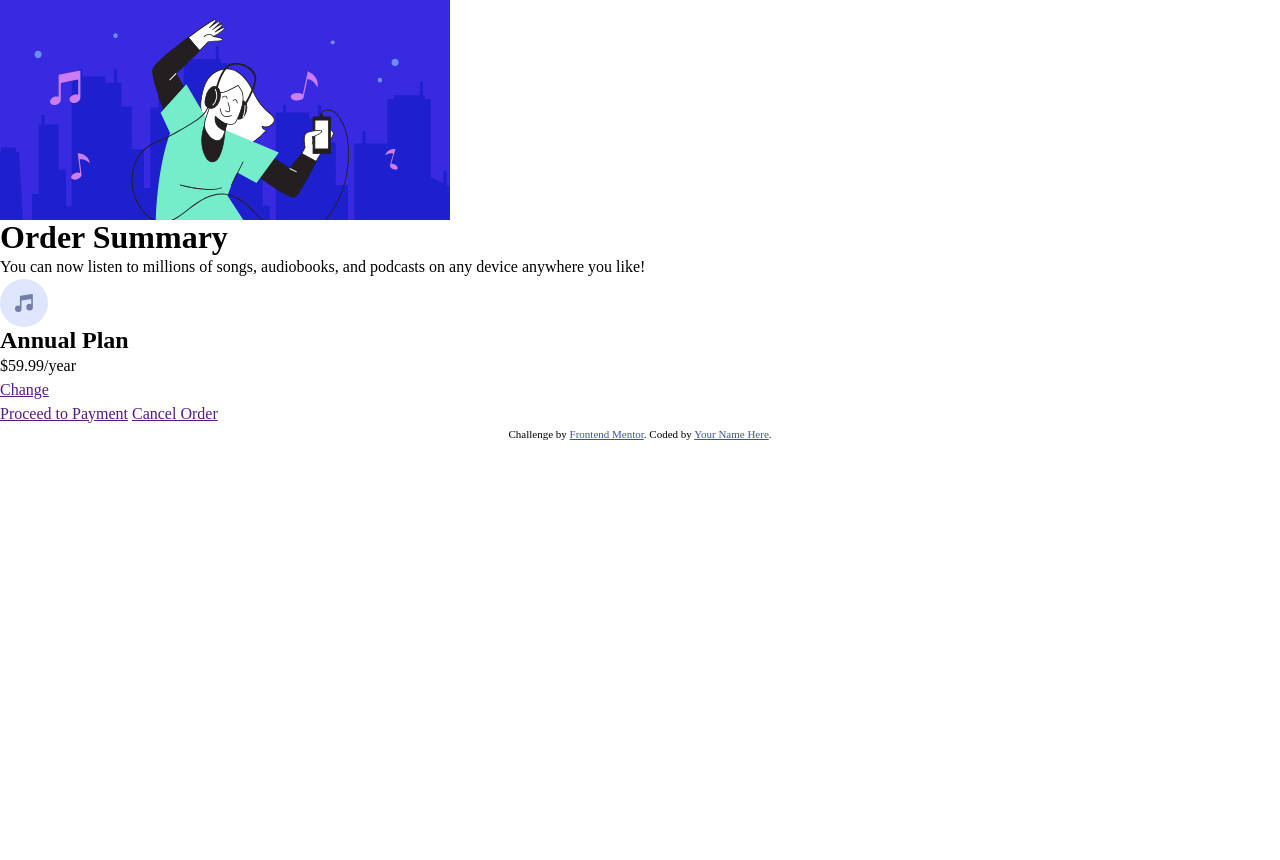
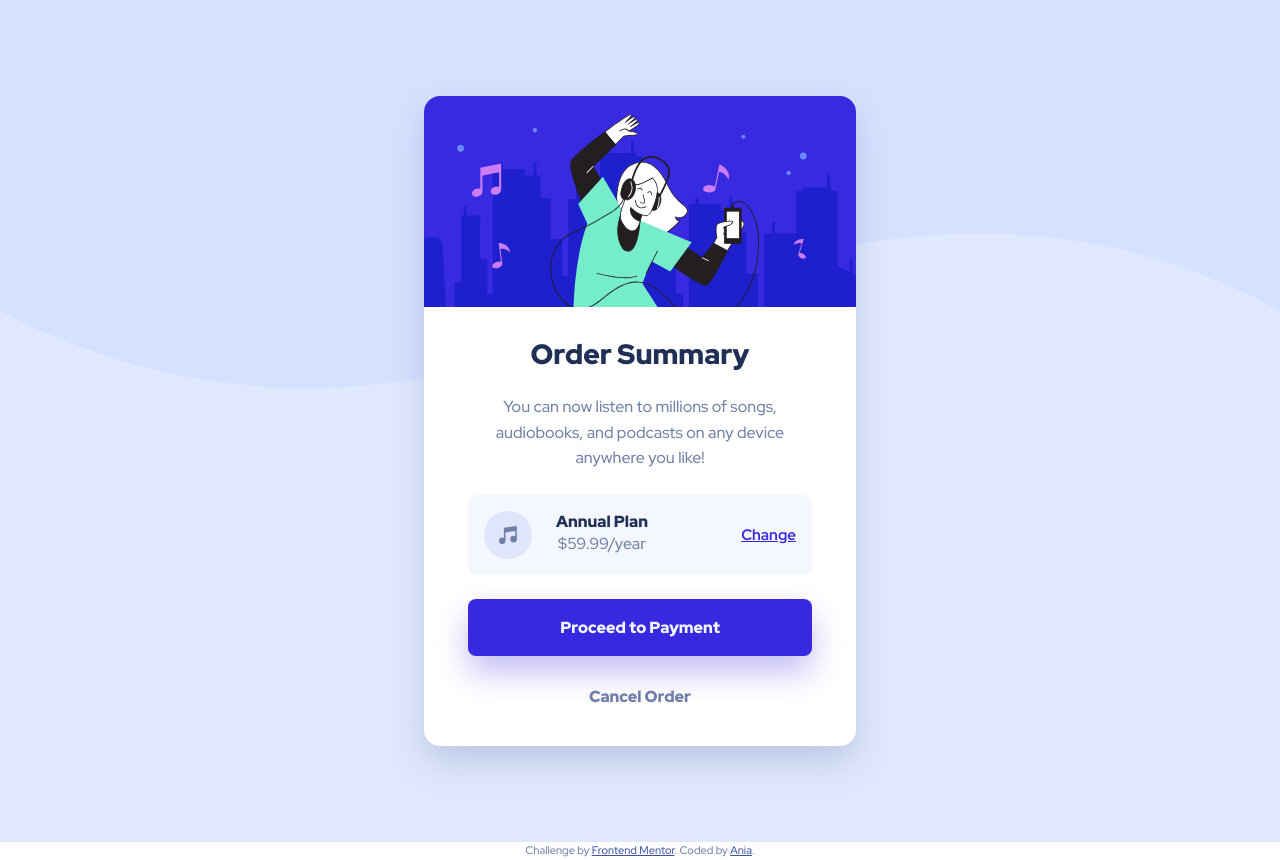
Before and after one commit to ania221B/order-summary-frontend-mentor, a plain HTML site: page index.html in a window 1280 px wide. Before the commit the page ends 800 px from the top, so only its background shows below. Drawn offline with Linux system fonts and the light colour scheme.

Commit message:
css styles added

```diff
--- a/css/reset.css
+++ b/css/reset.css
@@ -16,7 +16,7 @@ html:focus-within {
 body {
     min-height: 100vh;
     text-rendering: optimizeSpeed;
-    line-height: 1.5;
+    line-height: 1.6;
 }
 
 /* Resets margins */
--- a/css/styles.css
+++ b/css/styles.css
@@ -1,19 +1,229 @@
-/* custom properties */
+/* ===== CUSTOM PROPERTIES ===== */
 
 :root {
     --ff-primary: 'Red Hat Display', sans-serif;
 
-    --ff-400: 1rem;
+    --fs-300: 0.95rem;
+    --fs-400: 1rem;
+    --fs-500: 1.75rem;
 
     --fw-500: 500;
     --fw-700: 700;
     --fw-900: 900;
+
+    --clr-neutral-100: hsl(255, 100%, 100%);
 
     --clr-primary-100: hsl(225, 100%, 98%);
     --clr-primary-400: hsl(224,23%, 55%);
     --clr-primary-900: hsl(223, 47%, 23%);
 
     --clr-secondary-100: hsl(225, 100%, 94%);
+    --clr-secondary-200: hsl(245, 87%, 70%);
     --clr-secondary-400: hsl(245, 75%, 52%);
 
+    --br-all-round: 1em;
+    --br-all-round-small: 0.5em;
+    --br-top: 1em 1em 0 0;
+
 }
+
+/* ===== UTILITY CLASSES ===== */
+
+.container {
+    width: 100%;
+    max-width: 90rem;
+    margin-inline: auto;
+    position: relative;
+}
+
+.container--small {
+    width: 90%;
+    max-width: 27rem;
+}
+
+.grid {
+    display: grid;
+    place-items: center;
+}
+
+.flow > * + * {
+    margin-top: 1.5em;
+}
+/* ===== TYPOGRAPHY ===== */
+
+h1,
+h2 {
+    font-weight: var(--fw-900);
+    color: var(--clr-primary-900)
+}
+
+h1 {
+    font-size: var(--fs-500);
+}
+
+h2 {
+    font-size: var(--fs-400);
+}
+
+/* ===== GENERAL STYLES ===== */
+
+body {
+    font-family: var(--ff-primary);
+    font-size: var(--fs-400);
+    font-weight: var(--fw-500);
+    color: var(--clr-primary-400);
+}
+
+section {
+    padding-block: 6em;
+    background-color: var(--clr-secondary-100);
+    min-height: 100%;
+}
+
+@media (min-width: 40em) {
+    section {
+        min-height: auto;
+    }
+}
+
+picture {
+    position: absolute;
+    inset: 0 0 0 auto;
+}
+
+/* ===== CARD ===== */
+
+.order-card {
+    border-radius: var(--br-all-round);
+    background-color: var(--clr-neutral-100);
+    box-shadow: 0 1em 2em rgba(114, 128, 167, 0.3);
+}
+
+.card-img > img {
+    border-radius: var(--br-top);
+}
+
+.card-content {
+    display: flex;
+    flex-direction: column;
+
+    padding-block: 2em;
+    padding-inline: 2em;
+
+    text-align: center;
+}
+
+@media (min-width: 24em) {
+    .card-content {
+        padding-block: 2em;
+        padding-inline: 2.75em;
+      }
+
+}
+
+.order-details {
+
+    display: flex;
+    flex-direction: row;
+    justify-content: space-between;
+    align-items: center;
+
+    padding-block: 1em;
+    padding-inline: 1em;
+    background-color: var(--clr-primary-100);
+    border-radius: var(--br-all-round-small);
+}
+
+.order-details > * + * {
+    margin-inline-start: 1em;
+}
+
+@media (min-width: 40em) {
+    .order-details > * + * {
+        margin-inline-start: 1.5em;
+    }
+}
+
+
+/* ===== BUTTONS ===== */
+
+.btn {
+    display: inline-block;
+
+    padding-block: 1em;
+    padding-inline: 2em;
+    background-color: var(--bg);
+    color: var(--fg);
+
+    font-weight: var(--fw-900);
+    text-decoration: none;
+}
+
+.btn--primary {
+    --bg: var(--clr-secondary-400);
+    --fg: var(--clr-primary-100);
+    --hover: var(--clr-secondary-200);
+}
+
+.btn--dark-bg {
+    border-radius: var(--br-all-round-small);
+    box-shadow: 0 1em 2em rgba(56, 41, 224, 0.3);
+
+    position: relative;
+    z-index: 1;
+}
+
+.btn--dark-bg::before {
+    content: "";
+    width: 100%;
+    height: 100%;
+    background-color: var(--hover);
+
+    border-radius: var(--br-all-round-small);
+    opacity: 0;
+    transition: opacity 300ms ease-in-out;
+
+    position: absolute;
+    inset: 0;
+    z-index: -1;
+
+}
+
+.btn--dark-bg:hover::before,
+.btn--dark-bg:focus::before {
+    opacity: 1;
+}
+
+.btn--primary--reversed {
+    --bg: none;
+    --fg: var(--clr-secondary-400);
+
+    padding-block: 0.25em;
+    padding-inline: 0;
+    margin-inline-start: auto;
+    box-shadow: none;
+
+    font-size: var(--fs-300);
+    font-weight: var(--fw-700);
+    text-decoration: underline;
+}
+
+.btn--primary--reversed:hover,
+.btn--primary--reversed:focus {
+    color: var(--hover);
+    text-decoration: none;
+}
+
+
+.btn--secondary {
+    --fg: var(--clr-primary-400);
+    --fg-hover: var(--clr-primary-900);
+    border-radius: var(--br-all-round-small);
+    padding-block: 0.25em;
+    padding-inline: 0;
+}
+
+.btn--secondary:hover,
+.btn--secondary:focus {
+    color: var(--fg-hover);
+}
--- a/index.html
+++ b/index.html
@@ -35,39 +35,52 @@
       }
     </style>
   </head>
-  <body>
-    <div class="order-card">
+  <body class="grid">
+    <section class="container grid">
+      <picture>
+        <source
+          srcset="images/pattern-background-desktop.svg"
+          media="(min-width: 375px)"
+        />
+        <img src="images/pattern-background-mobile.svg" alt="" />
+      </picture>
+
+      <div class="order-card container container--small">
         <div class="card-img">
           <img src="images/illustration-hero.svg" alt="" />
         </div>
-      <div class="card-content">
-        <header>
+        <div class="card-content flow">
+          <header class="flow">
             <h1>Order Summary</h1>
             <p>
-            You can now listen to millions of songs, audiobooks, and podcasts on
-            any device anywhere you like!
+              You can now listen to millions of songs, audiobooks, and podcasts
+              on any device anywhere you like!
             </p>
           </header>
           <div class="order-details">
             <img src="images/icon-music.svg" alt="" />
-          <header>
+            <div class="plan-details">
               <h2>Annual Plan</h2>
-          </header>
               <p>$59.99/year</p>
-          <a href="" class="btn">Change</a>
             </div>
-        <div class="card-buttons">
-          <a href="" class="btn">Proceed to Payment</a>
-          <a href="" class="btn">Cancel Order</a>
+            <a href="" class="btn btn--primary btn--primary--reversed"
+              >Change</a
+            >
+          </div>
+
+          <a href="" class="btn btn--primary btn--dark-bg"
+            >Proceed to Payment</a
+          >
+          <a href="" class="btn btn--secondary">Cancel Order</a>
         </div>
       </div>
-    </div>
+    </section>
 
     <div class="attribution">
       Challenge by
       <a href="https://www.frontendmentor.io?ref=challenge" target="_blank"
         >Frontend Mentor</a
-      >. Coded by <a href="#">Your Name Here</a>.
+      >. Coded by <a href="#">Ania</a>.
     </div>
   </body>
 </html>
```
Lines whose indentation alone changed are shown as unchanged.
